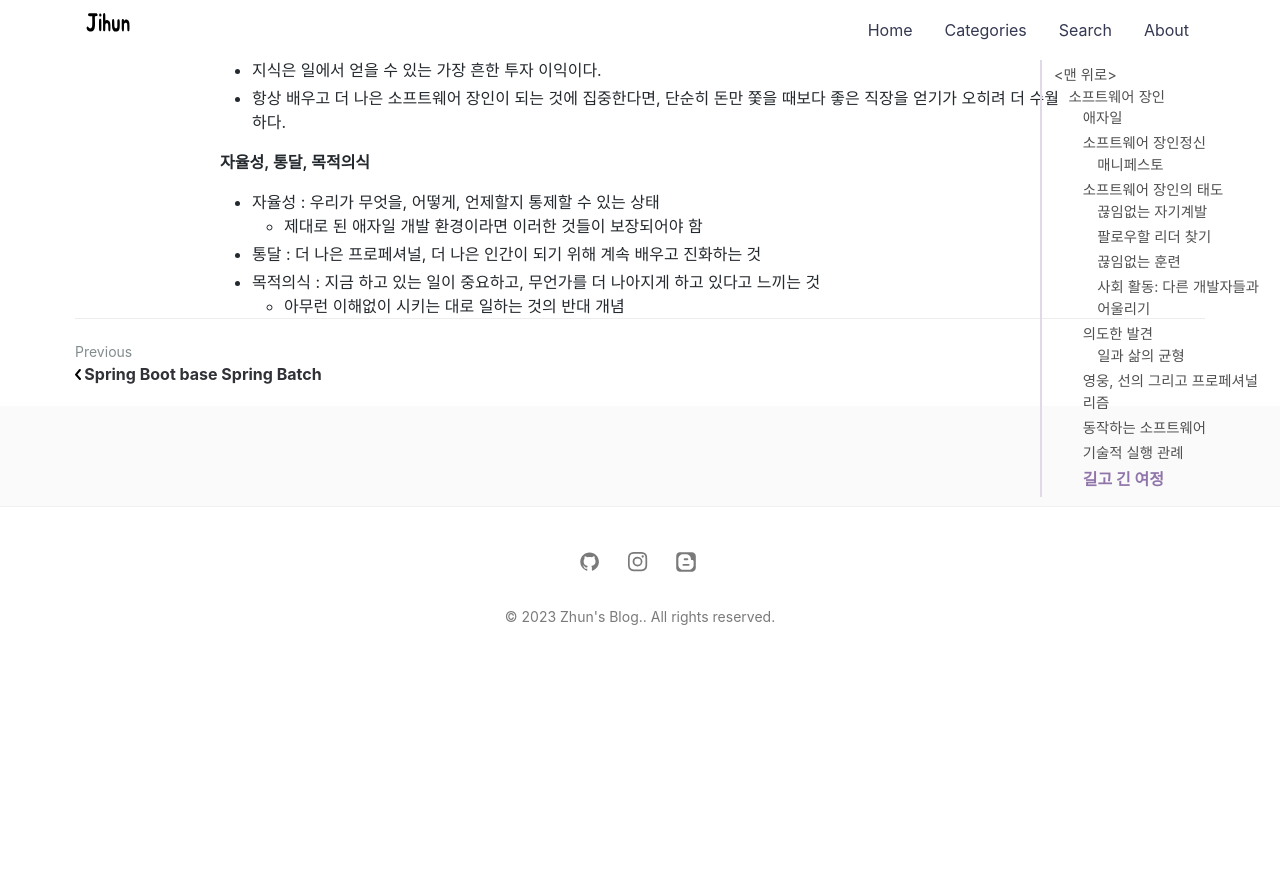
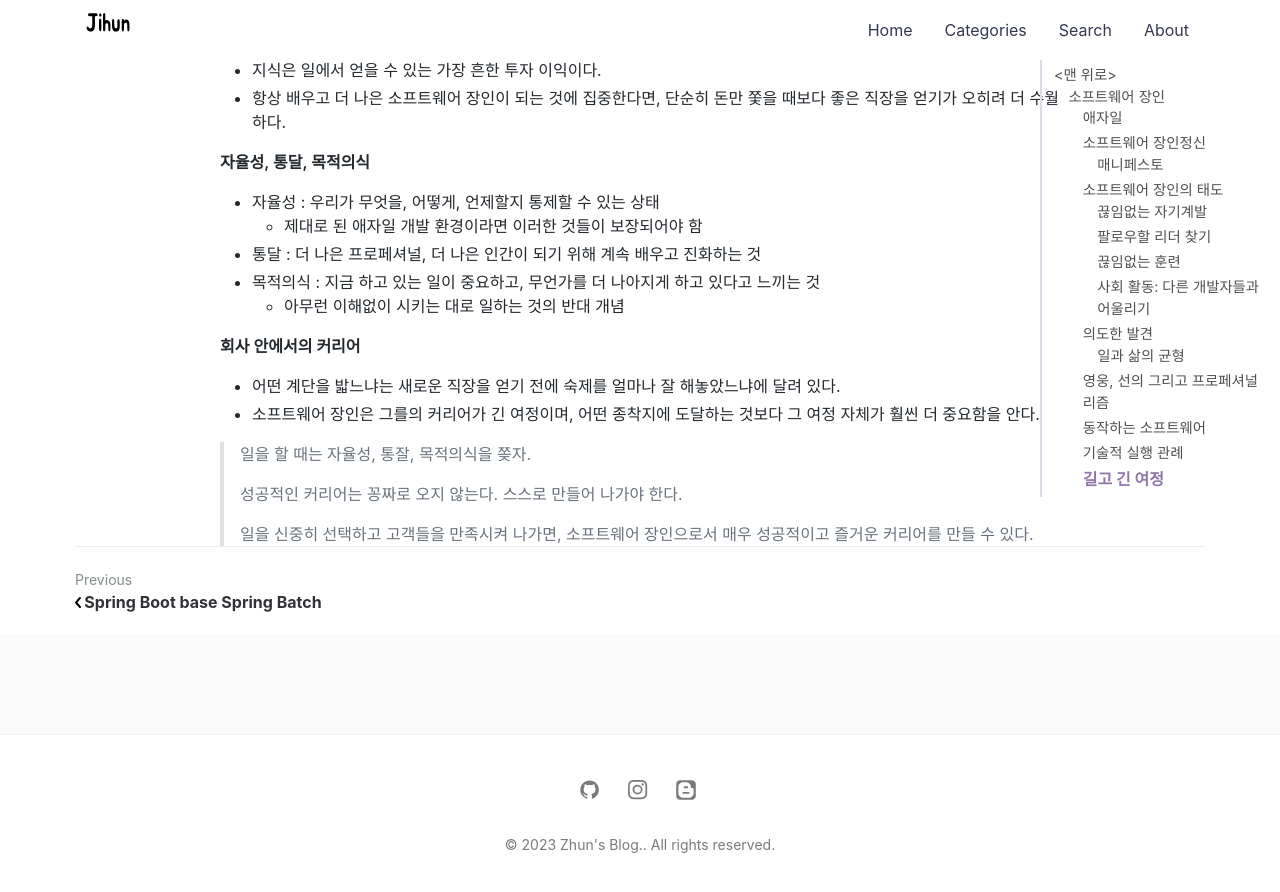
Before and after one commit to jihunparkme/jihunparkme.github.io, a Jekyll site: the page built from _posts/2023-02-01-a-software-master.md, in a window 1280 px wide and 900 px high, scrolled down 9048 px. Shown: the top 892 px of the window. Built offline with Jekyll 4.4.1, drawn with Linux system fonts in a browser that asks for light colours; nearby versions of some CDN libraries; comment, search, counter and statistics services are not loaded; before the commit the page ends 9720 px from its top, so only the background shows below that; some of the changed text lies outside the part shown.

Commit message:
[software master]  길고 긴 여정 마무리

```diff
--- a/_posts/2023-02-01-a-software-master.md
+++ b/_posts/2023-02-01-a-software-master.md
@@ -360,3 +360,14 @@ XP 실행 관례의 일부를 살펴보자.
 - 통달 : 더 나은 프로페셔널, 더 나은 인간이 되기 위해 계속 배우고 진화하는 것
 - 목적의식 : 지금 하고 있는 일이 중요하고, 무언가를 더 나아지게 하고 있다고 느끼는 것
   - 아무런 이해없이 시키는 대로 일하는 것의 반대 개념
+
+**회사 안에서의 커리어**
+
+- 어떤 계단을 밟느냐는 새로운 직장을 얻기 전에 숙제를 얼마나 잘 해놓았느냐에 달려 있다.
+- 소프트웨어 장인은 그를의 커리어가 긴 여정이며, 어떤 종착지에 도달하는 것보다 그 여정 자체가 훨씬 더 중요함을 안다.
+
+> 일을 할 때는 자율성, 통잘, 목적의식을 쫒자.
+>
+> 성공적인 커리어는 꽁짜로 오지 않는다. 스스로 만들어 나가야 한다.
+>
+> 일을 신중히 선택하고 고객들을 만족시켜 나가면, 소프트웨어 장인으로서 매우 성공적이고 즐거운 커리어를 만들 수 있다.
```
